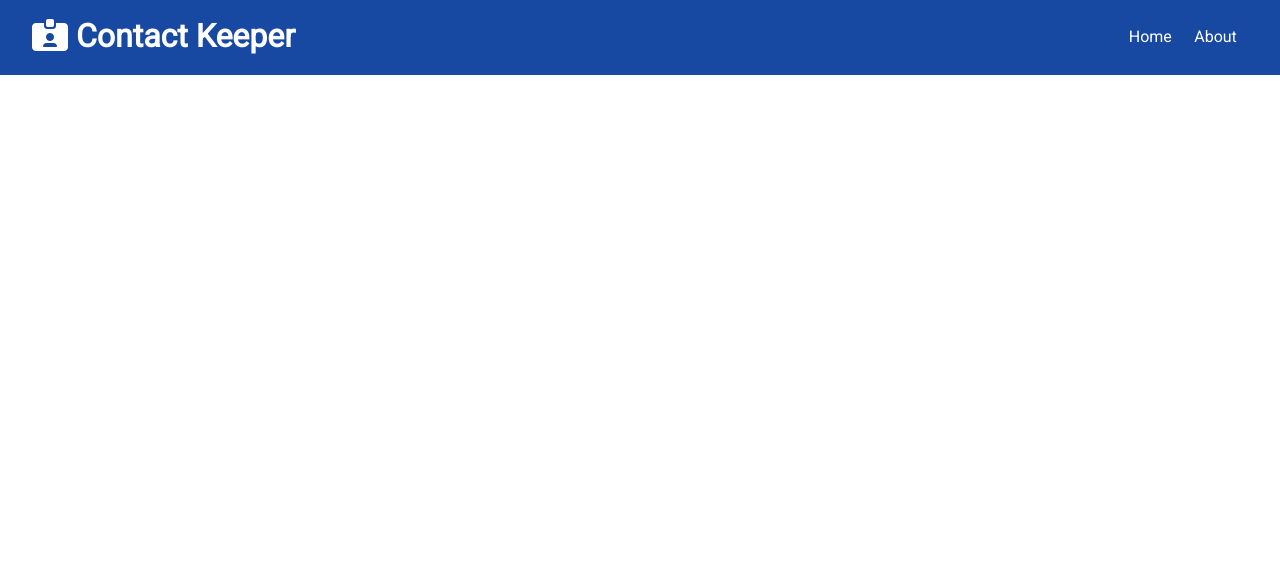
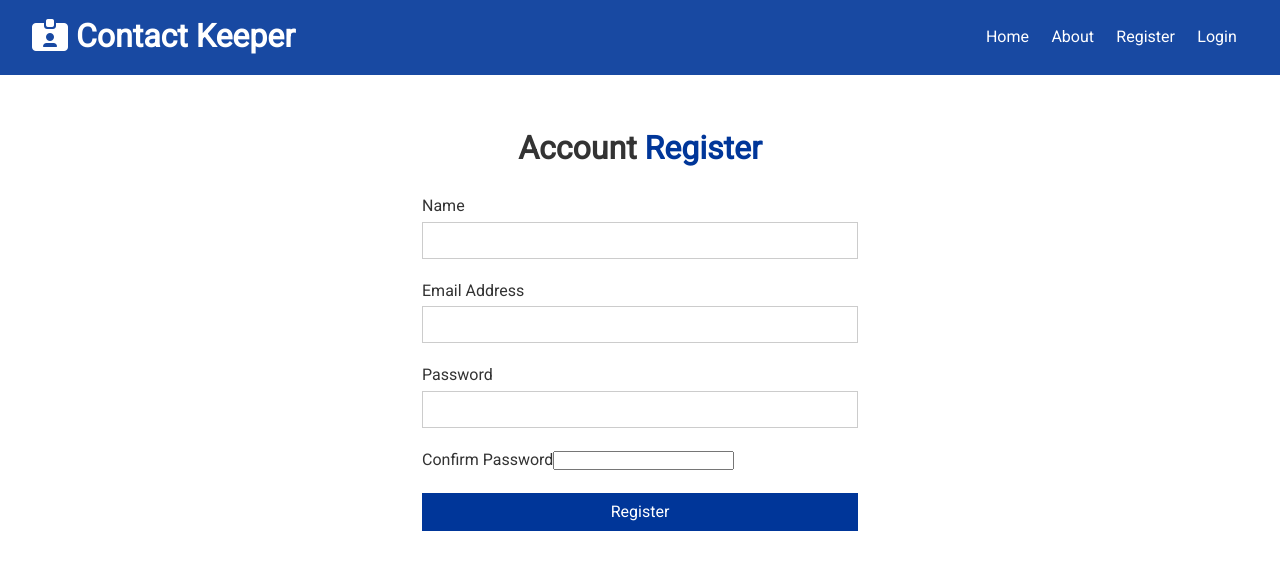
Before and after one commit to fcarlone/react-contact-finder, a React (Create React App) app in the folder client/: page /register in a window 1280 px wide. Shown: the top 570 px of the page. Built offline with nearby package versions, Linux system fonts and the light colour scheme.

Commit message:
Create Register and login forms

```diff
--- a/client/src/App.js
+++ b/client/src/App.js
@@ -3,6 +3,8 @@
 import Navbar from "./components/layouts/Navbar";
 import Home from "./components/pages/Home";
 import About from "./components/pages/About";
+import Register from "./components/auth/Register";
+import Login from "./components/auth/Login";
 
 import ContactState from "./context/contact/ContactState";
 import AuthState from "./context/auth/AuthState";
@@ -20,6 +22,8 @@
               <Switch>
                 <Route exact path="/" component={Home} />
                 <Route exact path="/about" component={About} />
+                <Route exact path="/register" component={Register} />
+                <Route exact path="/login" component={Login} />
               </Switch>
             </div>
           </Fragment>
--- /dev/null
+++ b/client/src/components/auth/Login.js
@@ -0,0 +1,52 @@
+import React, { useState } from "react";
+
+const Login = () => {
+  const [user, setUser] = useState({
+    email: "",
+    password: ""
+  });
+
+  const { email, password } = user;
+
+  const onChange = event => {
+    setUser({
+      ...user,
+      [event.targe.name]: email.target.value
+    });
+  };
+
+  const onSubmit = event => {
+    event.preventDefault();
+    console.log("Login submit");
+  };
+
+  return (
+    <div className="form-container">
+      <h1>
+        Account <span className="text-primary">Login</span>
+      </h1>
+      <form onSubmit={onSubmit}>
+        <div className="form-group">
+          <label htmlFor="email">Email Address</label>
+          <input type="email" name="email" value={email} onChange={onChange} />
+        </div>
+        <div className="form-group">
+          <label htmlFor="password">Confirm Password</label>
+          <input
+            type="password"
+            name="password"
+            value={password}
+            onChange={onChange}
+          />
+        </div>
+        <input
+          type="submit"
+          value="Login"
+          className="btn btn-primary btn-block"
+        />
+      </form>
+    </div>
+  );
+};
+
+export default Login;
--- /dev/null
+++ b/client/src/components/auth/Register.js
@@ -0,0 +1,67 @@
+import React, { useState } from "react";
+
+const Register = () => {
+  const [user, setUser] = useState({
+    name: "",
+    email: "",
+    password: "",
+    password2: ""
+  });
+
+  const { name, email, password, password2 } = user;
+
+  const onChange = event => {
+    setUser({
+      ...user,
+      [event.targe.name]: email.target.value
+    });
+  };
+
+  const onSubmit = event => {
+    event.preventDefault();
+    console.log("Register submit");
+  };
+
+  return (
+    <div className="form-container">
+      <h1>
+        Account <span className="text-primary">Register</span>
+      </h1>
+      <form onSubmit={onSubmit}>
+        <div className="form-group">
+          <label htmlFor="name">Name</label>
+          <input type="text" name="name" value={name} onChange={onChange} />
+        </div>
+        <div className="form-group">
+          <label htmlFor="email">Email Address</label>
+          <input type="email" name="email" value={email} onChange={onChange} />
+        </div>
+        <div className="form-group">
+          <label htmlFor="password">Password</label>
+          <input
+            type="password"
+            name="password"
+            value={password}
+            onChange={onChange}
+          />
+        </div>
+        <div className="form-group">
+          <label htmlFor="password2">Confirm Password</label>
+          <input
+            type="password2"
+            name="password2"
+            value={password2}
+            onChange={onChange}
+          />
+        </div>
+        <input
+          type="submit"
+          value="Register"
+          className="btn btn-primary btn-block"
+        />
+      </form>
+    </div>
+  );
+};
+
+export default Register;
--- a/client/src/components/layouts/Navbar.js
+++ b/client/src/components/layouts/Navbar.js
@@ -15,6 +15,12 @@
         <li>
           <Link to="/about">About</Link>
         </li>
+        <li>
+          <Link to="/register">Register</Link>
+        </li>
+        <li>
+          <Link to="/login">Login</Link>
+        </li>
       </ul>
     </div>
   );
```
